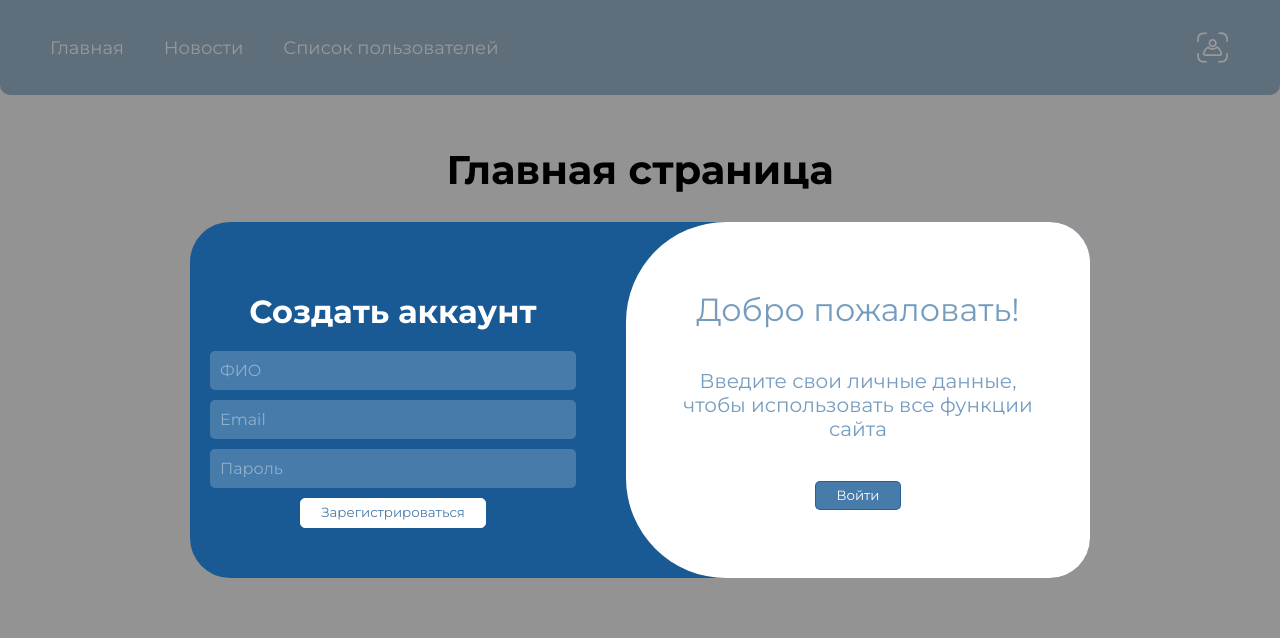
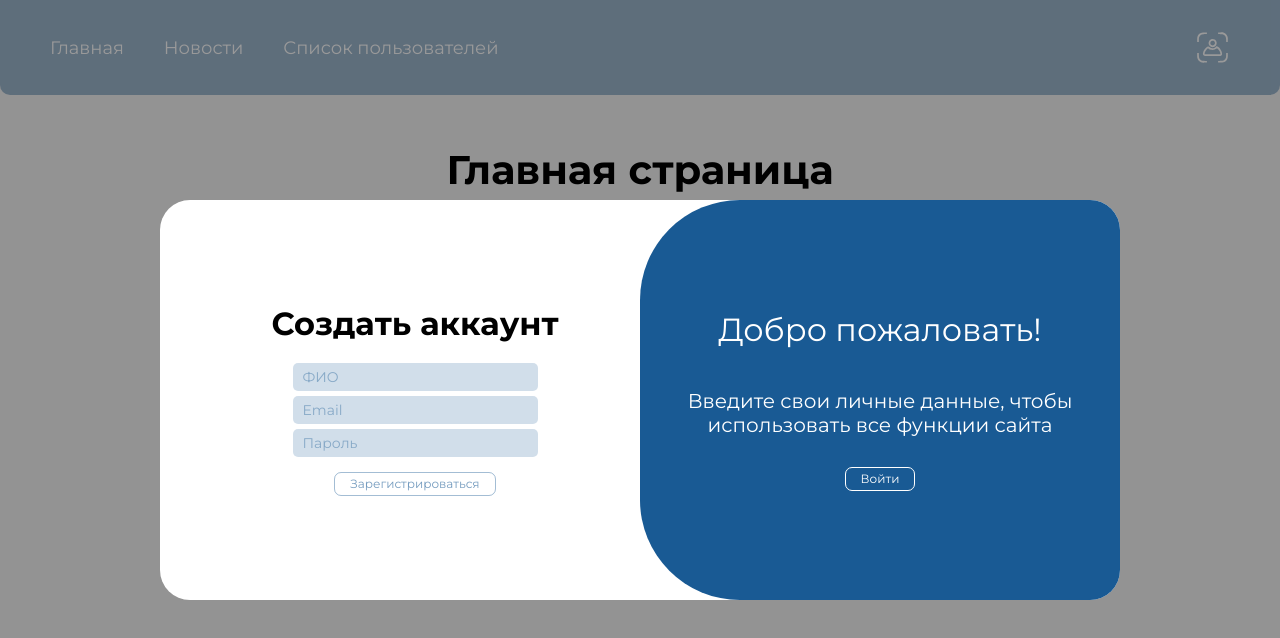
Before and after one commit to mikhailpopkov/NewsFeed, a React (Vite) app: page / in a window 1280 px wide. Both pictures are taken after a click on the button 1212 px from the left and 47 px from the top of the page. Shown: the top 638 px of the page. Built offline with nearby package versions, Linux system fonts and the light colour scheme.

Commit message:
Сделана анимированная форма регистрации и авторизации

```diff
--- a/src/components/UI/Modal/Modal.jsx
+++ b/src/components/UI/Modal/Modal.jsx
@@ -1,7 +1,7 @@
 import ButtonForm from "../ButtonForm/ButtonForm";
 import cl from "./Modal.module.scss";
 import { useState } from "react";
-import { registrationUser } from "../../../store/slices/userSlice";
+import { registrationUser, loginUser } from "../../../store/slices/userSlice";
 import { useSelector, useDispatch } from "react-redux";
 
 function Modal({isVisible, closeModal}) {
@@ -9,11 +9,16 @@ function Modal({isVisible, closeModal}) {
     const [password, setPassword] = useState('');
     const [name, setName] = useState('');
     const dispatch = useDispatch();
-    const {status, isAuth} = useSelector(state => state.user);
+    const [active, setActive] = useState(true);
 
     function handleRegistration () {
         dispatch(registrationUser({email, password, name}))
         closeModal();
+    }
+
+    function handleLogin () {
+        dispatch(loginUser({email, password}))
+        closeModal()
     }
 
     if (!isVisible) return null;
@@ -22,22 +27,43 @@ function Modal({isVisible, closeModal}) {
             <div className={cl.form} onClick={() => closeModal()}>
                 <div className={cl.formContainer} onClick={e => e.stopPropagation()}>
                     <div className={cl.formWrapper}>
+                        <div className={`${cl.formItem} ${cl.formRegistration} ${active ? cl.active : ''}`}>
                             <h2>Создать аккаунт</h2>
                             <div className={cl.formContent}>
                                 <input value={name} onChange={e => setName(e.target.value)} type="text" placeholder="ФИО"/>
-                            <input value={email} onChange={e => setEmail(e.target.value)} type="text" placeholder="Email"/>
+                                <input value={email} onChange={e => setEmail(e.target.value)} type="email" placeholder="Email"/>
                                 <input value={password} onChange={e => setPassword(e.target.value)} type="password" placeholder="Пароль"/>
                                 <ButtonForm className={cl.btnForm} onClick={handleRegistration}>Зарегистрироваться</ButtonForm>
                             </div>
                         </div>
+                        <div className={`${cl.formItem} ${cl.formLogin} ${active ? '' : cl.active}`}>
+                            <h2>Войти в аккаунт</h2>
+                            <div className={cl.formContent}>
+                                <input value={email} onChange={e => setEmail(e.target.value)} type="email" placeholder="Email"/>
+                                <input value={password} onChange={e => setPassword(e.target.value)} type="password" placeholder="Пароль"/>
+                                <ButtonForm className={cl.btnForm} onClick={handleLogin}>Войти</ButtonForm>
+                            </div>
+                        </div>
+                    </div>
                     <div className={cl.formBanner}>
+                        <div className={`${cl.formBannerItem} ${cl.formBannerLogin} ${active ? '' : cl.active}`}>
+                            <div className={cl.formBannerTitle}>
+                                Привет, Друг !
+                            </div>
+                            <div className={cl.formBannerText}>
+                                Введите свои личные данные, чтобы использовать все функции сайта
+                            </div>
+                            <ButtonForm onClick={() => setActive(!active)} className={`${cl.btnForm} ${cl.btnFormAnimate}`}>Зарегестрироваться</ButtonForm>
+                        </div>
+                        <div className={`${cl.formBannerItem} ${cl.formBannerRegistration} ${active ? cl.active : ''}`}>
                             <div className={cl.formBannerTitle}>
                                 Добро пожаловать!
                             </div>
                             <div className={cl.formBannerText}>
                                 Введите свои личные данные, чтобы использовать все функции сайта
                             </div>
-                        <ButtonForm className={`${cl.btnForm} ${cl.btnFormAnimate}`}>Войти</ButtonForm>
+                            <ButtonForm onClick={() => setActive(!active)} className={`${cl.btnForm} ${cl.btnFormAnimate}`}>Войти</ButtonForm>
+                        </div>
                     </div>
                 </div>
             </div>
--- a/src/components/UI/Modal/Modal.module.scss
+++ b/src/components/UI/Modal/Modal.module.scss
@@ -9,100 +9,163 @@
     justify-content: center;
     z-index: 999;
 
-    h2 {
-        color: #fff;
-    }
-
-    &Banner {
-        width: calc(50% - 50px / 2);
-    }
-
     &Container {
-        position: absolute;
-        background-color: #195A94;
-        border-radius: 40px;
-        max-width: 900px;
-        display: flex;
-        gap: 50px;
+        padding: 50px 30px;
+        background-color: #fff;
+        border-radius: 30px;
+        width: 900px;
+        position: relative;
         overflow: hidden;
     }
 
     &Wrapper {
-        padding: 50px 0 50px 20px;
-        width: calc(50% - 50px / 2);
-        box-sizing: border-box;
+        position: relative;
+        min-height: 300px;
+        overflow: hidden;
+    }
+
+    &Registration {
+        transform: translateX(-100%);
+
+        &.active {
+            transform: translateX(0);
+            z-index: 999;
+        }
+    }
+
+    &Login {
+        transform: translateX(100%);
+        right: 0;
+
+        &.active {
+            transform: translateX(0%);
+            z-index: 999;
+        }
+    }
+
+    &Item {
+        position: absolute;
+        height: 100%;
+        width: 50%;
+        top: 0;
+        transition: all .6s ease-in-out;
+        display: flex;
+        justify-content: center;
+        flex-direction: column;
+
+        h2 {
+            margin: 0 0 20px;
+            font-size: 32px;
+        }
     }
 
     &Content {
         display: flex;
-        flex-wrap: wrap;
-        gap: 10px;
+        flex-direction: column;
+        gap: 5px;
 
         input {
-            background-color: rgba(#fff, .2);
-            padding: 10px;
-            width: 100%;
+            width: 50%;
+            margin: 0 auto;
+            padding: 5px 10px;
+            border-radius: 5px;
             outline: none;
             border: none;
-            border-radius: 5px;
-            color: #fff;
-            font-size: 16px;
-            box-sizing: border-box;
+            background-color: rgba(25, 90, 148, 0.2);
+            font-size: 14px;
+            color: rgba(25, 90, 148, 0.8);
 
             &::placeholder {
-                color: rgba(#fff, .4);
+                font-size: 14px;
+                color: rgba(25, 90, 148, 0.4);
             }
         }
     }
 
     &Banner {
-        background-color: #fff;
-        border-top-left-radius: 100px;
-        border-bottom-left-radius: 100px;
-        display: flex;
-        align-items: center;
-        justify-content: center;
-        flex-direction: column;
-        padding: 40px;
-        color: rgba(25, 90, 148, 0.6);
+        position: absolute;
+        top: 0;
+        left: 0;
+        width: 100%;
+        height: 100%;
+
+        &Item {
+            position: absolute;
+            height: 100%;
+            width: 50%;
+            display: flex;
+            align-items: center;
+            justify-content: center;
+            flex-direction: column;
+            background-color: #195A94;
+            padding: 40px;
+            box-sizing: border-box;
+            transition: all .6s ease-in-out;
+            z-index: 999;
+
+            .btnForm {
+                border: 1px solid #fff;
+                color: #fff;
+
+                &:hover {
+                    background-color: #fff;
+                    color: #195A94;
+                }
+            }
+        }
 
         &Title {
             font-size: 32px;
+            color: #fff;
             margin: 0 0 40px;
         }
 
         &Text {
+            font-size: 20px;
+            color: #fff;
+            margin: 0 0 20px;
             text-align: center;
-            font-size: 20px;
-            margin: 0 0 40px;
+        }
+
+        &Registration {
+            right: 0;
+            transform: translateX(100%);
+            border-radius: 100px 0 0 100px;
+
+            &.active {
+                transform: translateX(0);
+            }
+        }
+
+        &Login {
+            left: 0;
+            transform: translateX(-100%);
+            border-radius: 0 100px 100px 0;
+
+            &.active {
+                transform: translate(0);
+            }
         }
     }
 }
 
 .btnForm {
-    padding: 7px 20px;
-    border-radius: 5px;
+    width: max-content;
+    padding: 5px 15px;
+    margin: 0 auto;
+    outline: none;
+    border: 1px solid rgba(25, 90, 148, 0.4);
+    border-radius: 7px;
+    background-color: transparent;
+    color: rgba(25, 90, 148, 0.6);
+    transition: color .3s ease-in-out, background-color .3s ease-in-out;
     cursor: pointer;
-    border: 1px solid #fff;
-    background-color: #fff;
-    transition: background-color .3s ease-in-out, color .3s ease-in-out;
-    color: rgba(25, 90, 148, 0.8);
     line-height: 1;
-    margin: 0 auto;
+    font-size: 12px;
+    margin: 10px auto 0;
 
     &:hover {
-        background-color: transparent;
+        background-color: rgba(25, 90, 148, 0.4);
         color: #fff;
     }
 }
-
-.btnFormAnimate {
-    color: #fff;
-    background-color: rgba(25, 90, 148, 0.8);
-    border: 1px solid rgba(25, 90, 148, 0.8);
-
-    &:hover {
-        background-color: transparent;
-        color: rgba(25, 90, 148, 0.8);
-    }
-}
```
Lines whose indentation alone changed are shown as unchanged.
